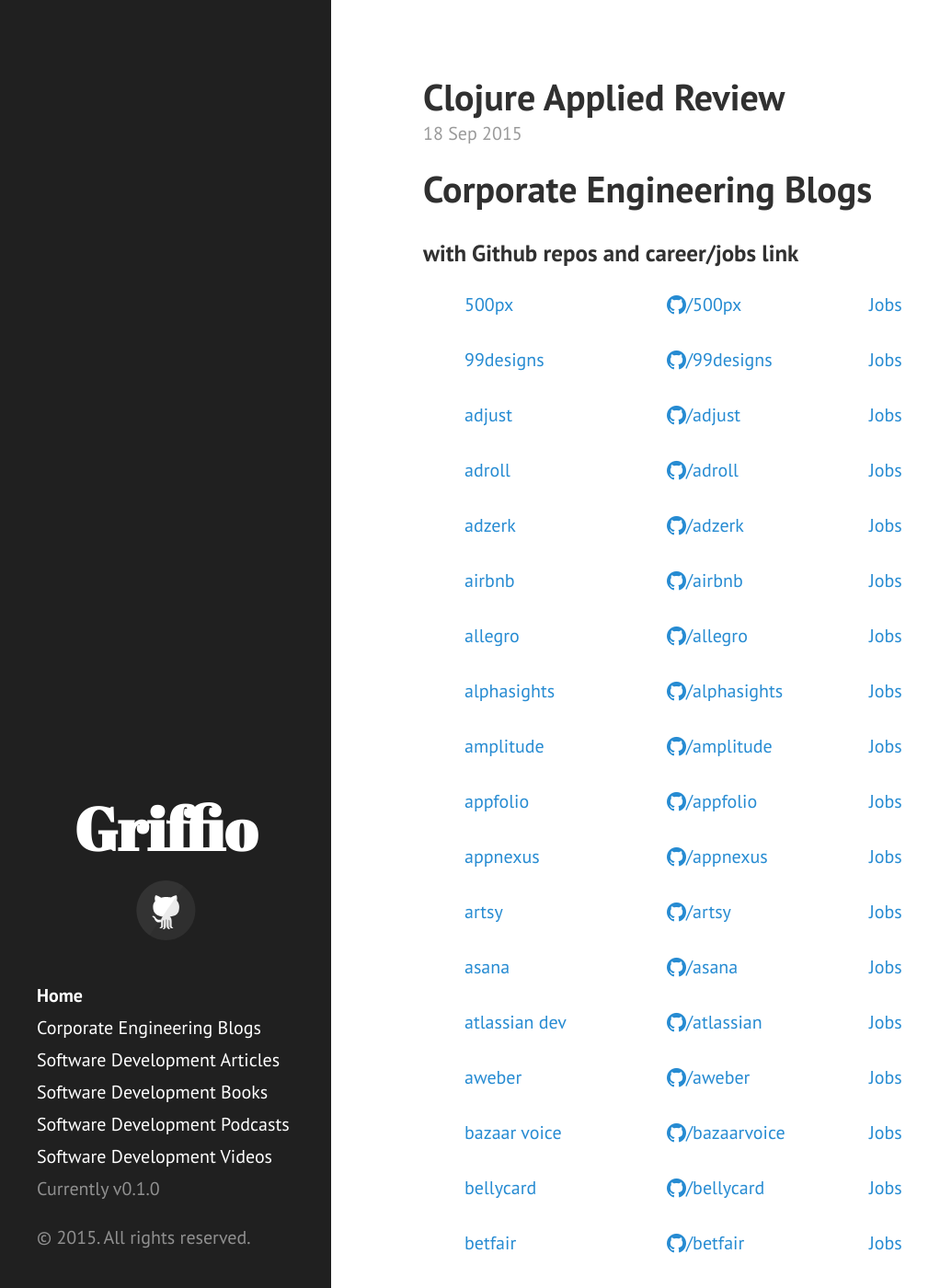
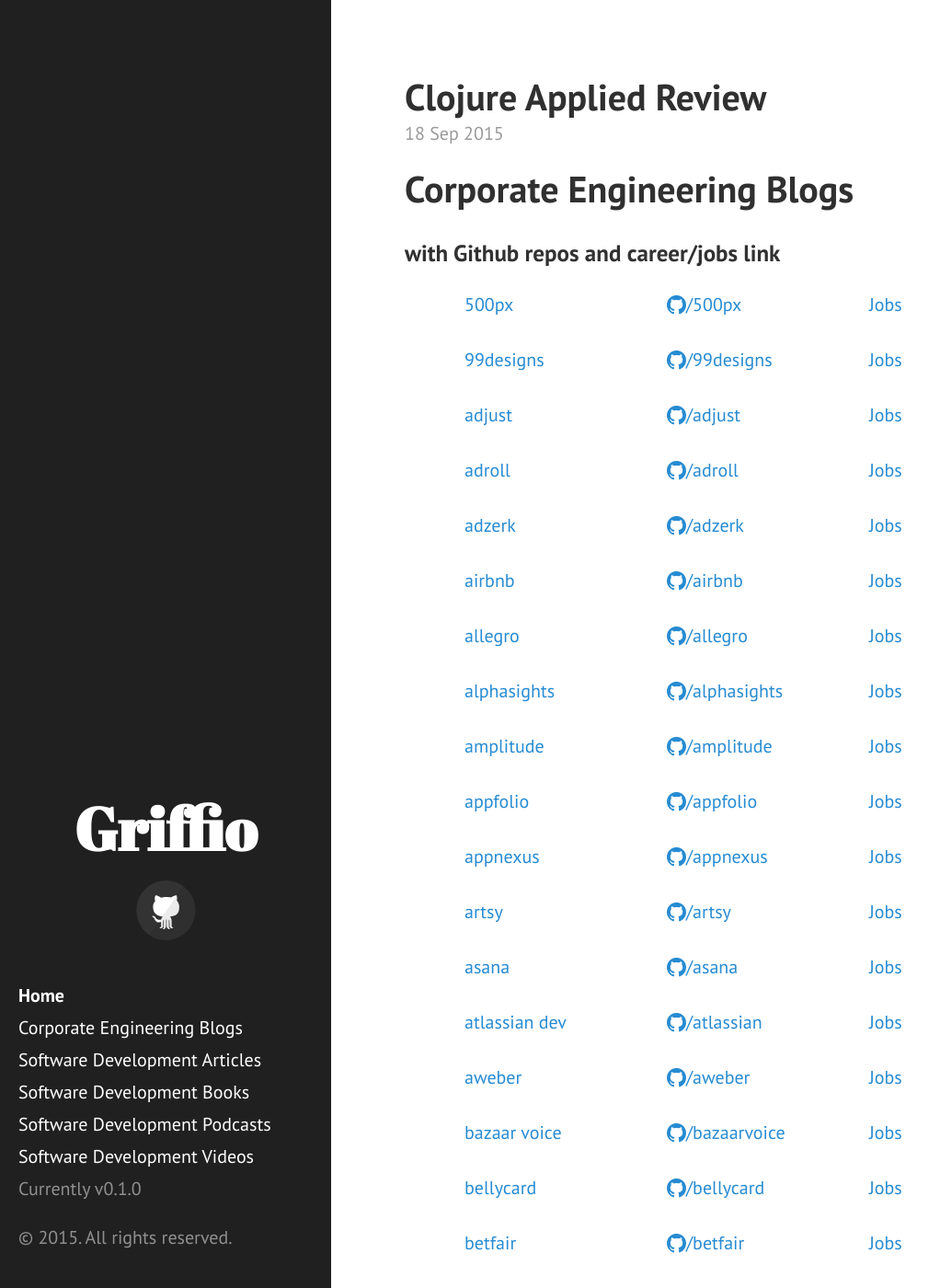
Before and after one commit to griffio/griffio.github.io, a Jekyll site: the page built from index.html, in a window 1280 px wide and 1400 px high. Shown: the whole window at 92% size, without its empty margins (0-1022 px from the left). Built offline with Jekyll 4.4.1, drawn with Linux system fonts in a browser that asks for light colours; nearby versions of some CDN libraries; the list of posts is cut into pages by our own code.

Commit message:
Update poole.css

```diff
--- a/public/css/poole.css
+++ b/public/css/poole.css
@@ -286,8 +286,8 @@
 
 .container {
   max-width: 38rem;
-  padding-left:  1rem;
-  padding-right: 1rem;
+  padding-left:  0;
+  padding-right: 0;
   margin-left:  auto;
   margin-right: auto;
 }
```
